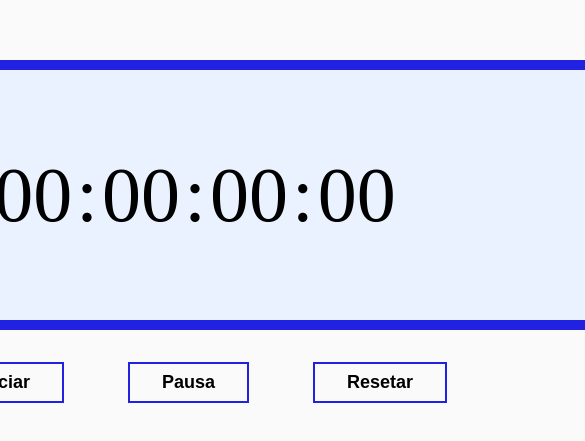
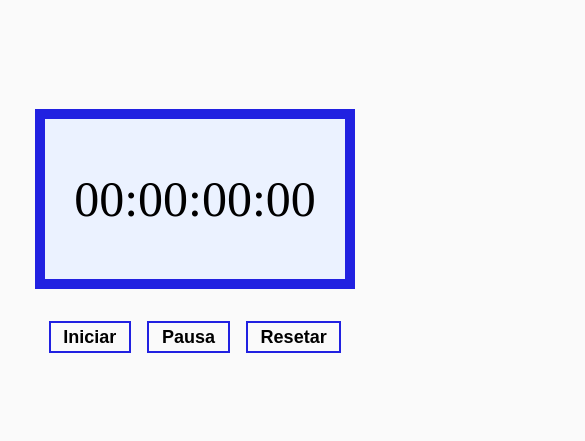
Before and after one commit to MariaJuliaAS/DevClock, a plain HTML site: page index.html in a window 390 px wide. Shown: the part 207-648 px from the top of the page, 585 px wide, since content can reach past the window. Drawn offline with Linux system fonts and the light colour scheme; a web font is replaced by a local one.

Commit message:
Update style.css

```diff
--- a/assets/css/style.css
+++ b/assets/css/style.css
@@ -33,6 +33,7 @@ body {
     cursor: pointer;
     font-weight: bold;
     font-size: 18px;
+    transition: .5s;
 }
 .buttons button:hover{
     padding: .7rem 2.5rem;
@@ -42,3 +43,22 @@ span{
     font-family: "clockicons";
     font-size: 78px;
 }
+@media screen  and (max-width: 850px){
+    .cronometro{width: 30rem;}
+    .buttons button{margin: 0 1rem;}
+}
+@media screen and (max-width: 500px){
+    .cronometro{
+        width: 20rem;
+        height: 10rem;
+        display: flex;
+        justify-content: center;
+        align-items: center;
+    }
+    .cronometro span{font-size: 50px;}
+    .buttons button{
+        margin: 0 .5rem;
+        padding: .2rem .8rem;
+    }
+    .buttons button:hover{padding: .4rem 1rem;}
+}
```
